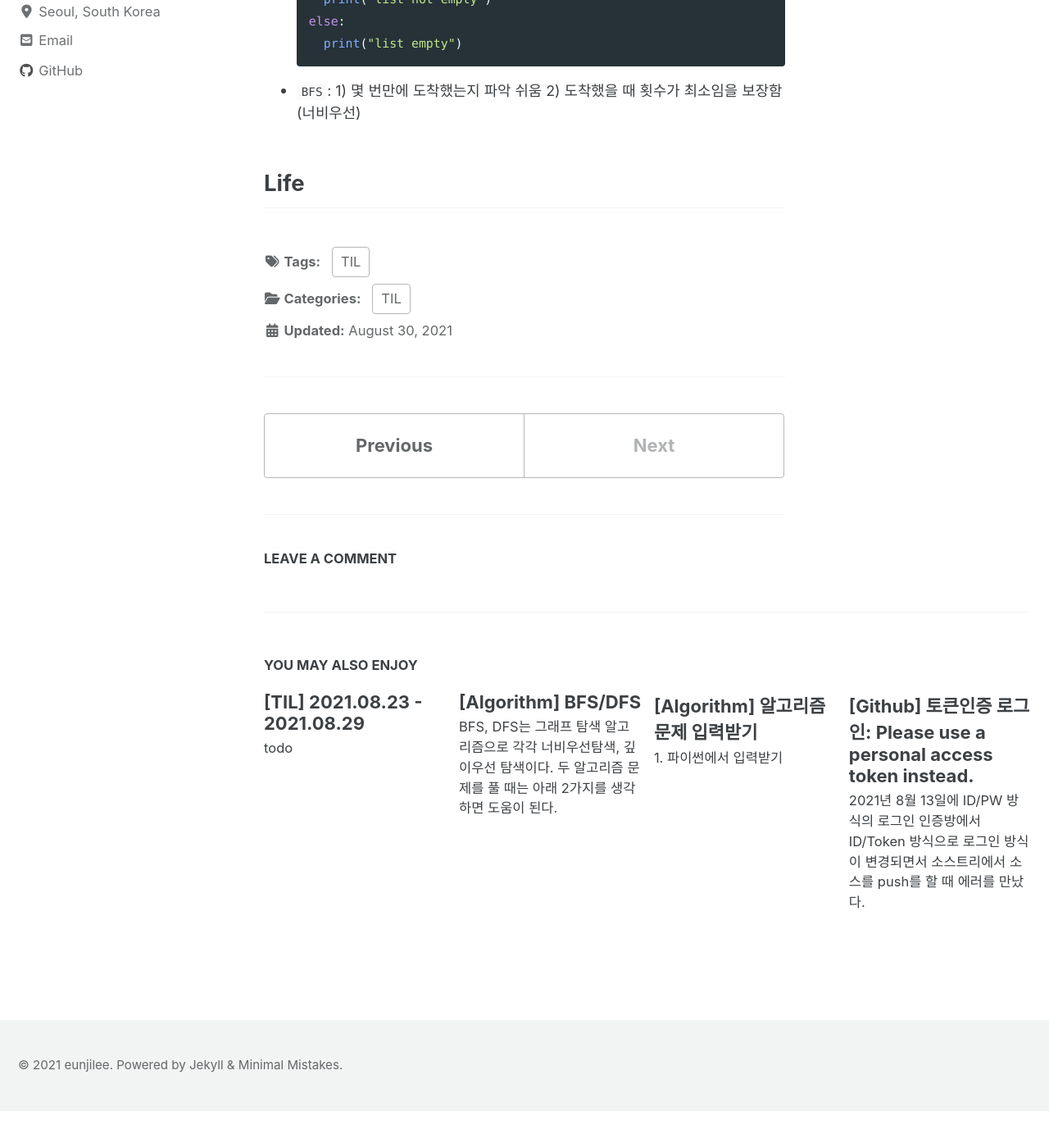
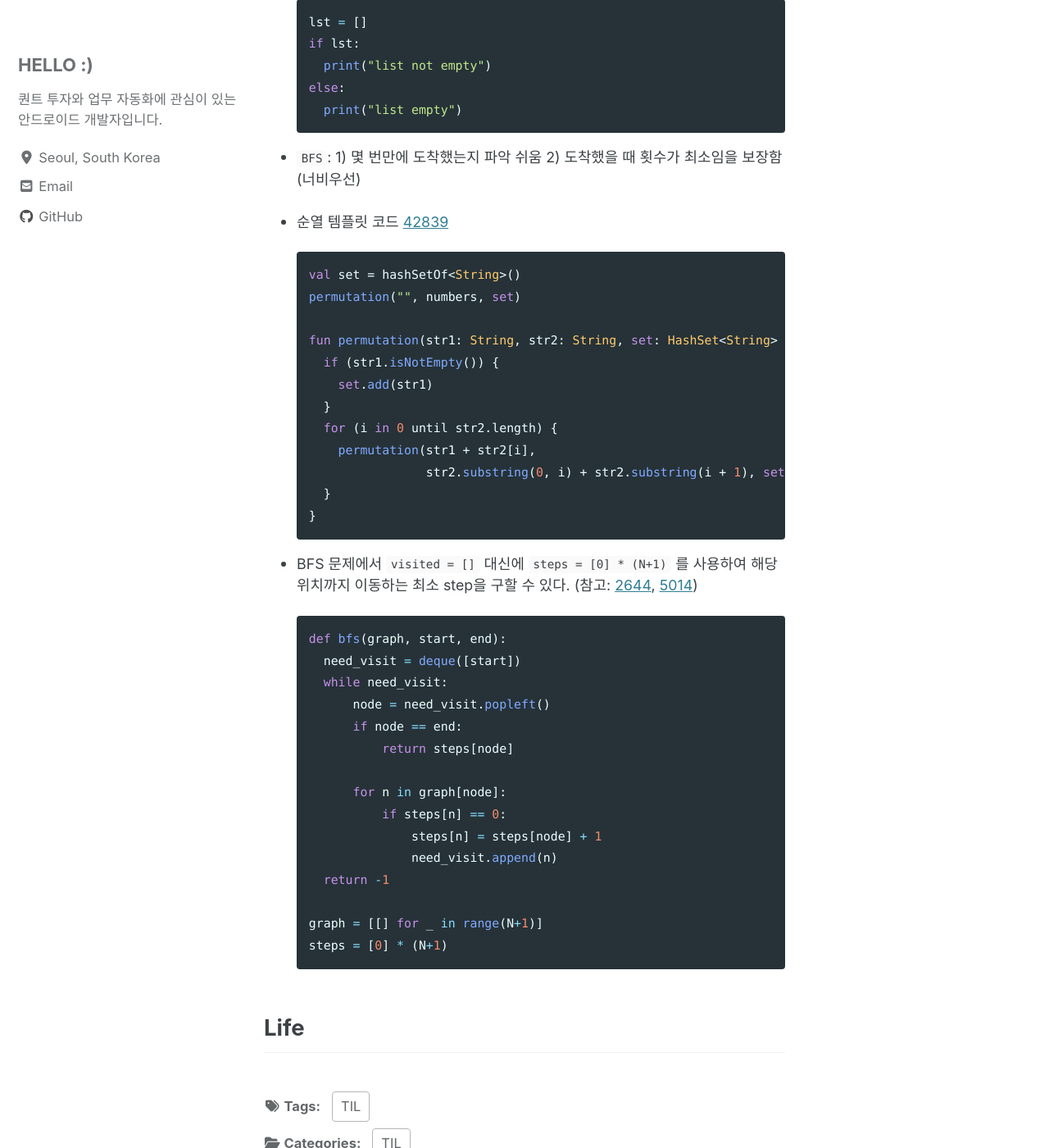
Before and after one commit to dev-eunji/dev-eunji.github.io, a Jekyll site: the page built from _posts/til/2021-08-30-TIL.md, in a window 1280 px wide and 1400 px high, scrolled down 1280 px. Shown: the whole window at 82% size. Built offline with Jekyll 4.4.1, drawn with Linux system fonts in a browser that asks for light colours; cached includes are drawn as plain includes; nearby versions of some CDN libraries; comment, search, counter and statistics services are not loaded; before the commit the page ends 2635 px from its top, so only the background shows below that.

Commit message:
[TIL] 20210831

````diff
--- a/_posts/til/2021-08-30-TIL.md
+++ b/_posts/til/2021-08-30-TIL.md
@@ -54,4 +58,41 @@ comments: true
 
 - `BFS`: 1) 몇 번만에 도착했는지 파악 쉬움 2) 도착했을 때 횟수가 최소임을 보장함 (너비우선)
 
+- 순열 템플릿 코드 [42839](https://programmers.co.kr/learn/courses/30/lessons/42839)
+
+  ```kotlin
+  val set = hashSetOf<String>()
+  permutation("", numbers, set)
+
+  fun permutation(str1: String, str2: String, set: HashSet<String> ) {
+    if (str1.isNotEmpty()) {
+      set.add(str1)
+    }
+    for (i in 0 until str2.length) {
+      permutation(str1 + str2[i],
+                  str2.substring(0, i) + str2.substring(i + 1), set)
+    }
+  }
+  ```
+
+- BFS 문제에서 `visited = []` 대신에 `steps = [0] * (N+1)` 를 사용하여 해당 위치까지 이동하는 최소 step을 구할 수 있다. (참고: [2644](https://www.acmicpc.net/problem/2644), [5014](https://www.acmicpc.net/problem/5014))
+
+  ```python
+  def bfs(graph, start, end):
+    need_visit = deque([start])
+    while need_visit:
+        node = need_visit.popleft()
+        if node == end:
+            return steps[node]
+
+        for n in graph[node]:
+            if steps[n] == 0:
+                steps[n] = steps[node] + 1
+                need_visit.append(n)
+    return -1
+
+  graph = [[] for _ in range(N+1)]
+  steps = [0] * (N+1)
+  ```
+
 ## Life
````
Also changed, not shown: other parts of _posts/til/2021-08-30-TIL.md (+6 -2 lines).
